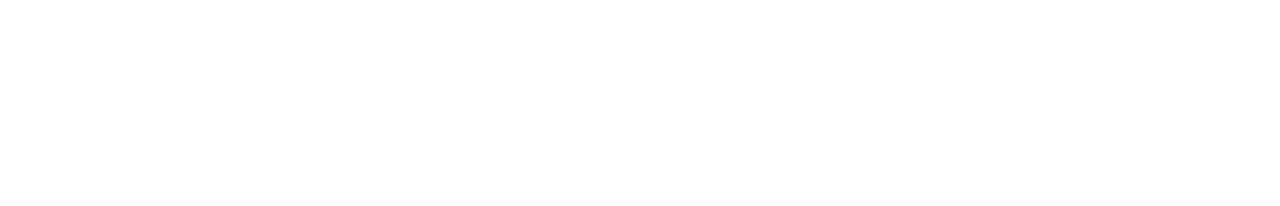
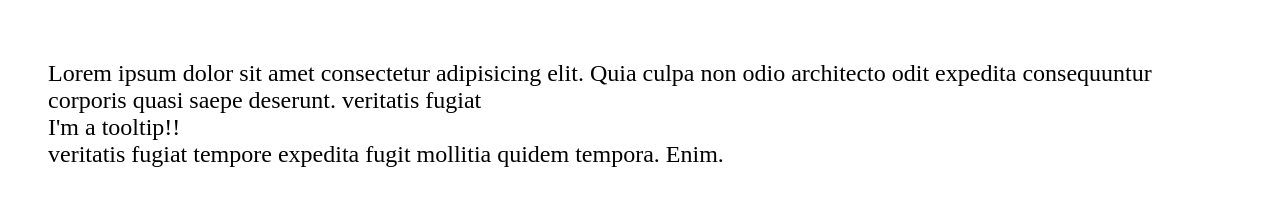
Before and after one commit to Vidhi0229/UI-Library, a website built with webpack: page index.html in a window 1280 px wide. Built offline with nearby package versions, Linux system fonts and the light colour scheme.

Commit message:
Adding tooltip

```diff
--- a/index.html
+++ b/index.html
@@ -2,9 +2,22 @@
 <head>
     <meta charset="UTF-8">
     <meta name="viewport" content="width=device-width, initial-scale=1.0">
-    <title>Document</title>
+    <title>UI Library</title>
+    <style>
+        body{font-size: 1.5em; }
+        .container{ margin: 40px; margin-top: 60px;}
+    </style>
 </head>
 <body>
+
+    <div class="container">
+        <p>Lorem ipsum dolor sit amet consectetur adipisicing elit. Quia culpa
+            non odio architecto odit expedita consequuntur corporis quasi saepe
+            deserunt. <span class="tooltip" data-message="I'm a tooltip!!">veritatis fugiat</span> veritatis fugiat tempore expedita fugit mollitia
+            quidem tempora. Enim.
+        </p>
+    </div>
+
     <script src="dist/bundle.js"></script>
 </body>
 </html>
--- a/src/index.js
+++ b/src/index.js
@@ -1,3 +1,4 @@
+import Tooltip from './ui/tooltip'
 
-const greet = name => console.log(`Hello ${name}`)
-greet("vidhi")
+const tooltip = new Tooltip(document.querySelector('.tooltip'))
+tooltip.init()
--- /dev/null
+++ b/src/ui/tooltip.js
@@ -0,0 +1,15 @@
+class Tooltip{
+    constructor(element){
+        this.element = element;
+        this.message = element.getAttribute('data-message')
+    }
+    init(){
+        const tip = document.createElement('div');
+        tip.classList.add('tip');
+        tip.textContent = this.message;
+        //console.log(tip.message)
+        this.element.appendChild(tip);
+    }
+}
+
+export { Tooltip as default};
```
Also changed, not shown: dist/bundle.js.
